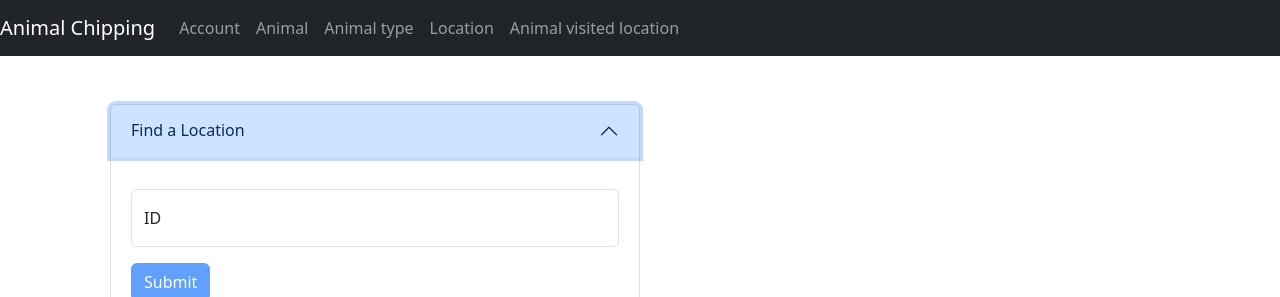
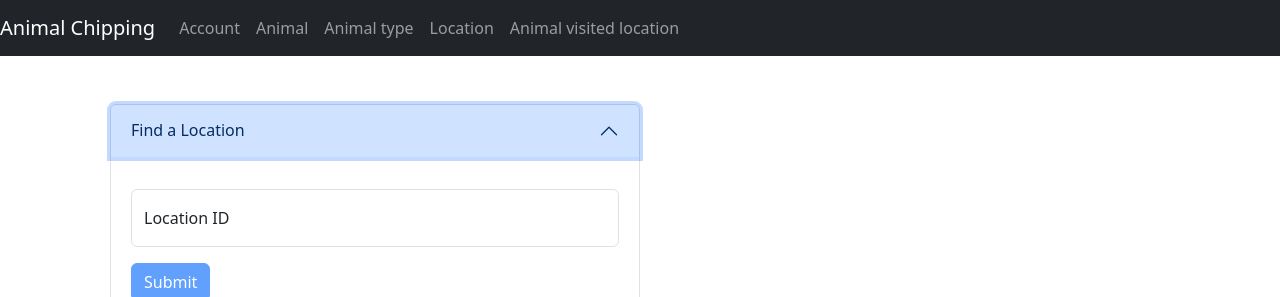
Before and after one commit to krios2146/animal-chipping-api, an Angular app in the folder animal-chipping-front/: page /location in a window 1280 px wide. Both pictures are taken after a click on the button "Find a Location". Shown: the top 297 px of the page. Built offline with nearby package versions, Linux system fonts and the light colour scheme.

Commit message:
fix: names of the labels in the location component

```diff
--- a/animal-chipping-front/src/app/location/location.component.html
+++ b/animal-chipping-front/src/app/location/location.component.html
@@ -13,7 +13,7 @@
                         <div class="form-floating my-3">
                             <input type="number" class="form-control" id="locationId" formControlName="locationId"
                                 placeholder="Enter Location ID">
-                            <label for="locationId">ID</label>
+                            <label for="locationId">Location ID</label>
                         </div>
                         <button [disabled]="findForm.invalid" type="submit" class="btn btn-primary">Submit</button>
                     </form>
@@ -34,12 +34,12 @@
                         <div class="form-floating my-3">
                             <input type="number" class="form-control" id="latitude" formControlName="latitude"
                                 placeholder="Enter Location latitude">
-                            <label for="latitude">latitude</label>
+                            <label for="latitude">Latitude</label>
                         </div>
                         <div class="form-floating my-3">
                             <input type="number" class="form-control" id="longitude" formControlName="longitude"
                                 placeholder="Enter Location longitude">
-                            <label for="longitude">longitude</label>
+                            <label for="longitude">Longitude</label>
                         </div>
                         <button [disabled]="addForm.invalid" type="submit" class="btn btn-primary">Submit</button>
                     </form>
@@ -60,17 +60,17 @@
                         <div class="form-floating my-3">
                             <input type="number" class="form-control" id="locationId" formControlName="locationId"
                                 placeholder="Enter Location ID">
-                            <label for="locationId">ID</label>
+                            <label for="locationId">Location ID</label>
                         </div>
                         <div class="form-floating my-3">
                             <input type="number" class="form-control" id="latitude" formControlName="latitude"
                                 placeholder="Enter Location latitude">
-                            <label for="latitude">latitude</label>
+                            <label for="latitude">Latitude</label>
                         </div>
                         <div class="form-floating my-3">
                             <input type="number" class="form-control" id="longitude" formControlName="longitude"
                                 placeholder="Enter Location longitude">
-                            <label for="longitude">longitude</label>
+                            <label for="longitude">Longitude</label>
                         </div>
                         <button [disabled]="updateForm.invalid" type="submit" class="btn btn-primary">Submit</button>
                     </form>
@@ -91,7 +91,7 @@
                         <div class="form-floating my-3">
                             <input type="number" class="form-control" id="locationId" formControlName="locationId"
                                 placeholder="Enter Location ID">
-                            <label for="locationId">ID</label>
+                            <label for="locationId">Location ID</label>
                         </div>
                         <button [disabled]="deleteForm.invalid" type="submit" class="btn btn-primary">Submit</button>
                     </form>
```
